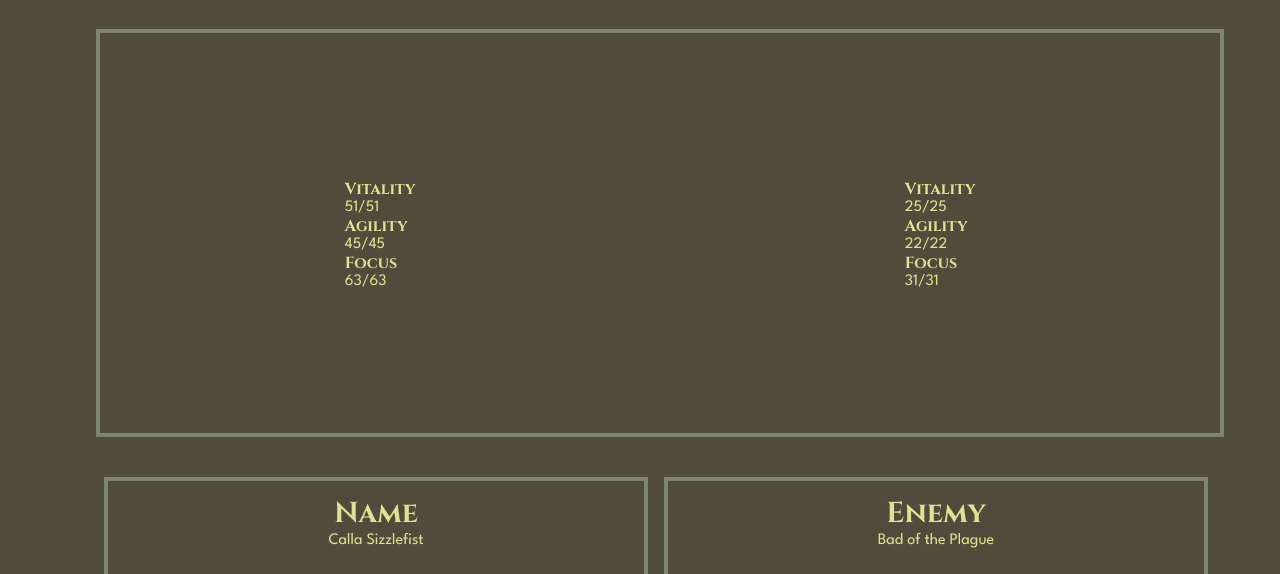
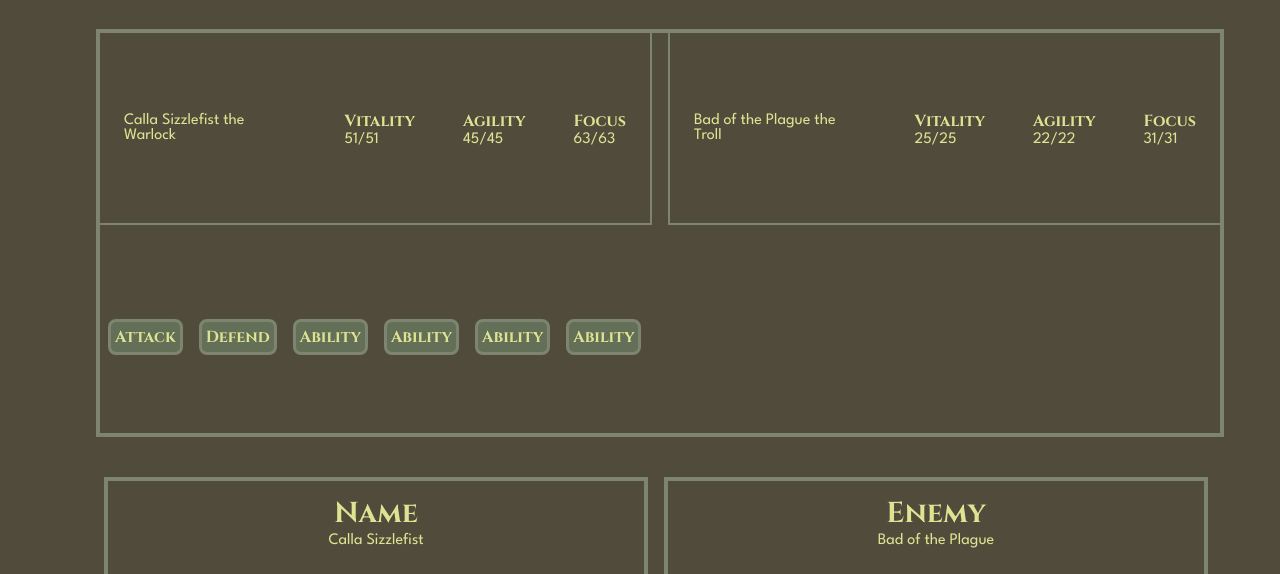
Before and after one commit to FreakingLoki/Loki-s-Lil-RPG, a plain HTML site: page index.html in a window 1280 px wide. Both pictures are taken after a click on the button "Begin". Shown: the part 210-784 px from the top of the page. Drawn offline with Linux system fonts and the light colour scheme.

Commit message:
update output formatting

```diff
--- a/index.html
+++ b/index.html
@@ -28,9 +28,21 @@
 
         <h2>Generate a Character</h2>
         <section id="interface-section">
+
+            <button type="button" id="begin-button" onclick="player=generateCharacter(); enemy=generateEnemy(player); updateDOM();"><h3>Begin</h3></button>
+
             <div id="player-vitals"></div>
-            <button type="button" id="begin-button" onclick="player=generateCharacter(); enemy=generateEnemy(player); updateDOM();"><h3>Begin</h3></button>
             <div id="enemy-vitals"></div>
+
+            <div id="player-actions-panel">
+                <button type="button" id="basic-attack"><h4>Attack</h4></button>
+                <button type="button" id="defend"><h4>Defend</h4></button>
+                <button type="button" id="ability-one"><h4>Ability</h4></button>
+                <button type="button" id="ability-two"><h4>Ability</h4></button>
+                <button type="button" id="ability-three"><h4>Ability</h4></button>
+                <button type="button" id="ability-four"><h4>Ability</h4></button>
+            </div>
+
         </section>
 
         <div id="stat-display-panel">
--- a/resources/style.css
+++ b/resources/style.css
@@ -85,56 +85,98 @@ header {
     border-bottom: 4px solid #7D8570;
 }
 
-/* ---- MAIN CONTENT ---- */
+/* ---- INTERFACE SECTION ---- */
 main {
     margin: 5rem 7.5% 5rem 7.5%;
     width: 87.5%;
 }
 
 section#interface-section {
-    margin: 2rem 0 2rem 0;
+    margin: 2rem 0;
     width: 100%;
     height: 25rem;
-    border: 4px solid #7D8570;
+    border: 4px solid #7d8570;
 
+    display: grid;
+    grid-template-columns: repeat(2, 1fr);
+    grid-template-rows: repeat(2, 1fr);
+    grid-gap: 1rem;
+  }
+
+  div#player-vitals {
+    grid-column: 1 / 2;
+    grid-row: 1 / 2;
+    border-bottom: 2px solid #7d8570;
+    border-right: 2px solid #7d8570;
     display: flex;
     flex-direction: row;
-    justify-content: space-around;
+    justify-content: space-evenly;
     align-items: center;
   }
 
+  div#enemy-vitals {
+    grid-column: 2 / 3;
+    grid-row: 1 / 2;
+    border-bottom: 2px solid #7d8570;
+    border-left: 2px solid #7d8570;
+    display: flex;
+    flex-direction: row;
+    justify-content: space-evenly;
+    align-items: center;
+  }
+
+  div#player-actions-panel {
+
+    grid-column: 1 / 2;
+    grid-row: 2 / 3;
+    display: none;
+    flex-direction: row;
+    justify-content: flex-start;
+    align-items: center;
+  }
+
+  div.vitals-card {
+    margin: 1rem;
+    padding: 0.5rem;
+  }
 
   button {
-    border: 3px solid #7D8570;
+    margin: 0.5rem;
+    padding: 0.25rem;
+    border: 3px solid #7d8570;
     border-radius: 8px;
-    color: #DDE392;
-    background-color: #646F58;
+    color: #dde392;
+    background-color: #646f58;
   }
 
   button#begin-button {
+    grid-column: 1 / 3;
+    grid-row: 2 / 3;
+    justify-self: center;
+    align-self: center;
     height: 5rem;
     width: 12rem;
   }
 
   button:hover {
     cursor: pointer;
-    color: #7D8570;
-    background-color: #DDE392;
+    color: #7d8570;
+    background-color: #dde392;
   }
 
   button:active {
-    color: #646F58;
-    background-color: #504B3A;
+    color: #646f58;
+    background-color: #504b3a;
   }
 
   @media only screen and (max-width: 1080px) {
     section#interface-section {
       height: 50rem;
-
-        flex-direction: column;
-        justify-content: space-between;
+      grid-template-columns: 1fr;
+      grid-template-rows: repeat(3, 1fr);
     }
   }
+
 
 /* ---- PLAYER AND ENEMY STAT DISPLAYS ---- */
 
--- a/script.js
+++ b/script.js
@@ -627,6 +627,9 @@ const updateDOM = () => {
     //hide the begin button
     document.getElementById("begin-button").style.display = 'none';
 
+    //show player action buttons
+    document.getElementById("player-actions-panel").style.display = 'flex';
+
     // update player's status
     document.getElementById("player-info").innerHTML = `
     <div id="player-name-card">
@@ -683,8 +686,14 @@ const updateDOM = () => {
     </div>
     `;
 
+    // show player vitals panel
+    document.getElementById("player-vitals").style.display = 'flex';
     // add player stats to vitals area
     document.getElementById("player-vitals").innerHTML = `
+    <div class="vitals-card">
+        <p>${player.name} the ${player.className}</p>
+    </div>
+
     <div class="vitals-card">
         <h4>Vitality</h4><p>${player.vitality}/${player.maxVitality}</p>
     </div>
@@ -744,8 +753,13 @@ const updateDOM = () => {
     </div>
     `;
 
+    //show enemy vitals panel
+    document.getElementById("enemy-vitals").style.display = 'flex';
     // add enemy stats to vitals area
     document.getElementById("enemy-vitals").innerHTML = `
+    <div class="vitals-card">
+        <p>${enemy.name} the ${enemy.type}</p>
+    </div>
     <div class="vitals-card">
         <h4>Vitality</h4><p>${enemy.vitality}/${enemy.maxVitality}</p>
     </div>
@@ -757,4 +771,4 @@ const updateDOM = () => {
     </div>
     `;
 
-}
+};
```
Also changed, not shown: 1 other file. Lines whose indentation alone changed are shown as unchanged.
